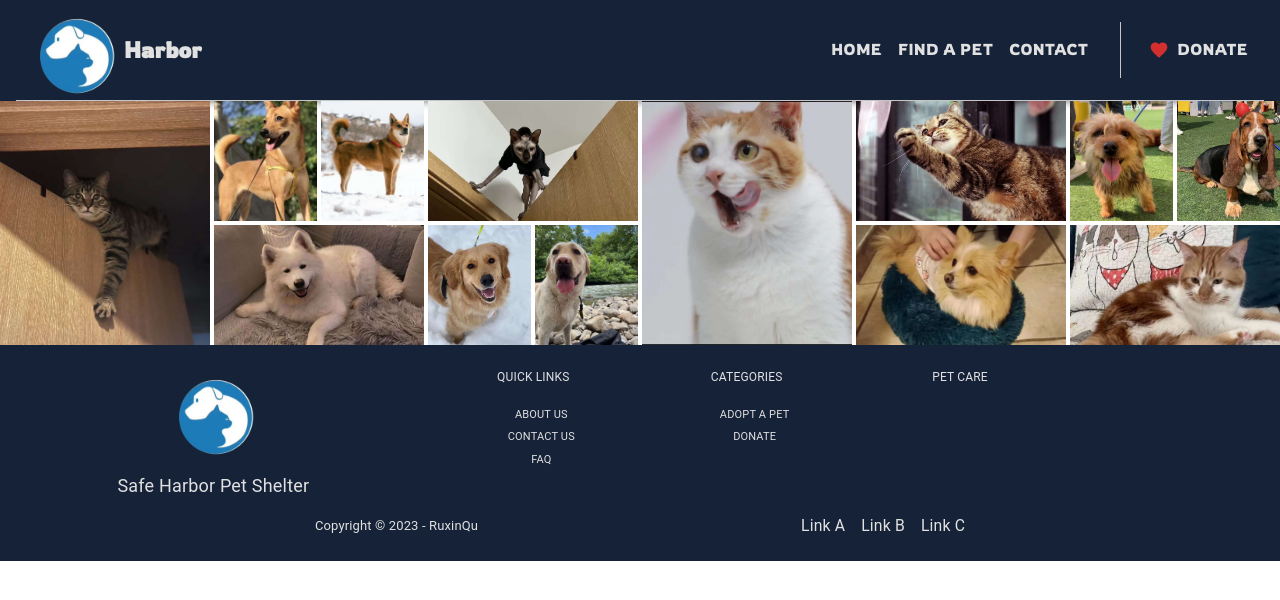
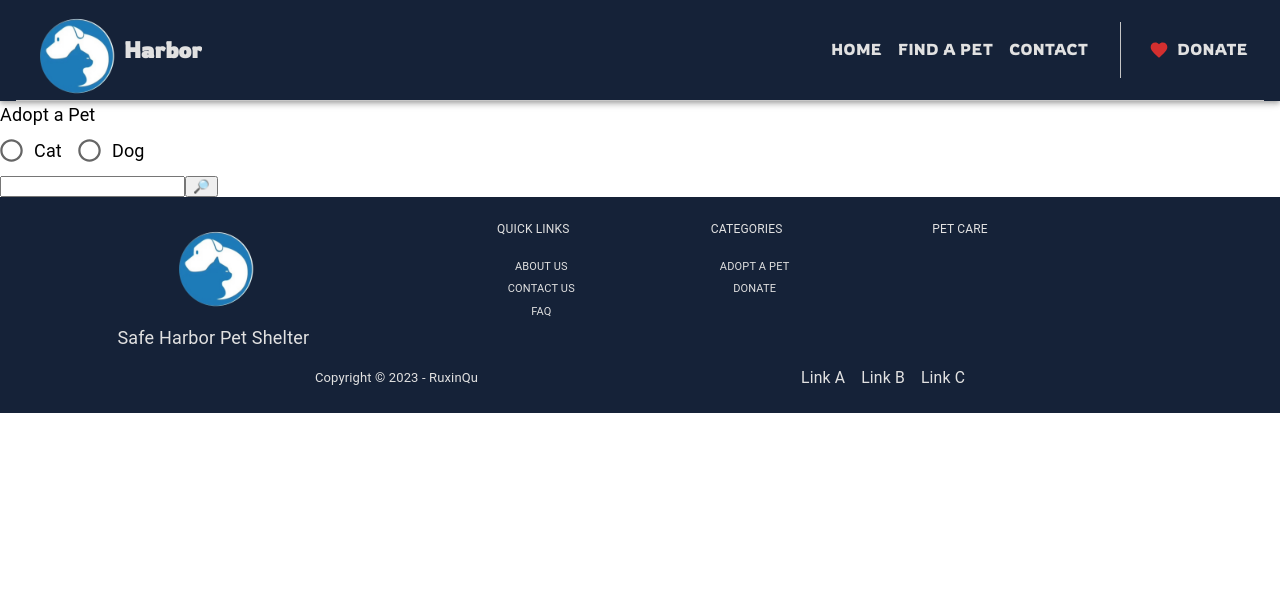
Before and after one commit to RuxinQu/safe-harbor-pet-shelter, a React (Create React App) app: page /adopt-a-pet in a window 1280 px wide. Shown: the top 600 px of the page. Built offline with nearby package versions, Linux system fonts and the light colour scheme.

Commit message:
add search bar

```diff
--- a/src/App.css
+++ b/src/App.css
@@ -30,7 +30,7 @@ html {
   padding-inline-start: 1ch;
 }
 
-@media (max-width: 1200px) {
+@media (max-width: 600px) {
   .home-img {
     clip-path: polygon(0% 0%, 100% 0%, 100% 100%, 0% 100%);
   }
--- a/src/components/Home/Hero.js
+++ b/src/components/Home/Hero.js
@@ -2,68 +2,61 @@ import React from "react";
 import Box from "@mui/material/Box";
 import Typography from "@mui/material/Typography";
 
+import ImageList from "@mui/material/ImageList";
+import ImageListItem from "@mui/material/ImageListItem";
+import useMediaQuery from "@mui/material/useMediaQuery";
+import { imageData } from "../../util/data";
+
+function srcset(image, size, rows = 1, cols = 1) {
+  return {
+    src: `${image}?w=${size * cols}&h=${size * rows}&fit=crop&auto=format`,
+    srcSet: `${image}?w=${size * cols}&h=${
+      size * rows
+    }&fit=crop&auto=format&dpr=2 2x`,
+  };
+}
+
 export const Hero = () => {
+  const matchesSm = useMediaQuery("(min-width:600px)");
+  const matchesMd = useMediaQuery("(min-width:900px)");
   return (
-    <Box
-      sx={{
-        display: "flex",
-        flexDirection: { xs: "column", lg: "row" },
-        backgroundColor: "#152238",
-      }}
-    >
-      <Box
+    <Box sx={{ backgroundColor: "#152238", py: { xs: 5, md: 10 } }}>
+      <Typography
+        color="#e1e1e1"
         sx={{
-          display: "flex",
-          justifyContent: { xs: "center", lg: "flex-end" },
-          alignItems: "center",
+          fontWeight: 800,
+          textAlign: "center",
+          fontSize: { xs: "1.5rem", sm: "2rem", lg: "3rem" },
+          pb: { xs: 5, md: 10 },
         }}
       >
-        <Typography
-          sx={{
-            color: "#e1e1e1",
-            fontWeight: 800,
-            textAlign: "center",
-            fontSize: { xs: "1.5rem", md: "2.5rem", xl: "4rem" },
-            padding: { xs: "3rem", lg: 0 },
-          }}
-        >
-          Adopt a furry friend?
-        </Typography>
-      </Box>
+        Adopt a Furry Friend?
+      </Typography>
 
       {/* banner wrapper */}
-      <Box
-        sx={{
-          display: "flex",
-          position: "relative",
-          width: { xs: "100%", lg: "80%" },
-        }}
+
+      {/* top curve banner */}
+      <ImageList
+        className="home-image"
+        sx={{ width: { sx: "100%", xl: "1400px" }, m: "0 auto" }}
+        variant="quilted"
+        cols={matchesMd ? 12 : 6}
+        rowHeight={matchesSm ? 120 : 60}
       >
-        {/* top curve banner */}
-        <Box
-          className="custom-shape-divider-top"
-          sx={{
-            display: { xs: "block", lg: "none" },
-            marginTop: -1,
-          }}
-        >
-          <svg xmlns="http://www.w3.org/2000/svg" viewBox="0 0 1440 320">
-            <path
-              fill="#152238"
-              fillOpacity="1"
-              d="M0,128L1440,32L1440,0L0,0Z"
-            ></path>
-          </svg>
-        </Box>
-        <img
-          className="home-img"
-          src="/bg-home.jpg"
-          alt="background"
-          style={{
-            width: "100%",
-          }}
-        />
-      </Box>
+        {imageData.map((item) => (
+          <ImageListItem
+            key={item.img}
+            cols={item.cols || 1}
+            rows={item.rows || 1}
+          >
+            <img
+              {...srcset(item.img, 121, item.rows, item.cols)}
+              alt={item.title}
+              loading="lazy"
+            />
+          </ImageListItem>
+        ))}
+      </ImageList>
     </Box>
   );
 };
--- a/src/components/Pet/index.js
+++ b/src/components/Pet/index.js
@@ -1,42 +1,28 @@
 import React from "react";
-import ImageList from "@mui/material/ImageList";
-import ImageListItem from "@mui/material/ImageListItem";
-import useMediaQuery from "@mui/material/useMediaQuery";
-import { imageData } from "../../util/data";
-
-function srcset(image, size, rows = 1, cols = 1) {
-  return {
-    src: `${image}?w=${size * cols}&h=${size * rows}&fit=crop&auto=format`,
-    srcSet: `${image}?w=${size * cols}&h=${
-      size * rows
-    }&fit=crop&auto=format&dpr=2 2x`,
-  };
-}
+import Box from "@mui/material/Box";
+import Typography from "@mui/material/Typography";
+import Radio from "@mui/material/Radio";
+import RadioGroup from "@mui/material/RadioGroup";
+import FormControlLabel from "@mui/material/FormControlLabel";
+import FormControl from "@mui/material/FormControl";
+import FormLabel from "@mui/material/FormLabel";
+import { Search } from "../Search";
 
 export const PetHero = () => {
-  const matchesSm = useMediaQuery("(min-width:600px)");
-  const matchesMd = useMediaQuery("(min-width:900px)");
-
   return (
-    <ImageList
-      sx={{ width: { sx: "100%", xl: "1400px" }, m: "0 auto" }}
-      variant="quilted"
-      cols={matchesMd ? 12 : 6}
-      rowHeight={matchesSm ? 120 : 60}
-    >
-      {imageData.map((item) => (
-        <ImageListItem
-          key={item.img}
-          cols={item.cols || 1}
-          rows={item.rows || 1}
+    <Box>
+      <Typography>Adopt a Pet</Typography>
+      <FormControl>
+        <RadioGroup
+          row
+          aria-labelledby="demo-row-radio-buttons-group-label"
+          name="row-radio-buttons-group"
         >
-          <img
-            {...srcset(item.img, 121, item.rows, item.cols)}
-            alt={item.title}
-            loading="lazy"
-          />
-        </ImageListItem>
-      ))}
-    </ImageList>
+          <FormControlLabel value="cat" control={<Radio />} label="Cat" />
+          <FormControlLabel value="dog" control={<Radio />} label="Dog" />
+        </RadioGroup>
+      </FormControl>
+      <Search />
+    </Box>
   );
 };
--- /dev/null
+++ b/src/components/Search.js
@@ -0,0 +1,32 @@
+import React, { useRef } from "react";
+import Box from "@mui/material/Box";
+import Input from "@mui/material/Input";
+// import useHistory here.
+import { useNavigate } from "react-router-dom";
+
+export const Search = () => {
+  // get the history object here
+  const navigate = useNavigate();
+
+  const searchInputRef = useRef();
+
+  const onSearchHandler = (e) => {
+    e.preventDefault();
+
+    const searchQuery = new URLSearchParams({
+      name: searchInputRef.current.value,
+    }).toString();
+
+    // imperatively redirect with history.push()
+    navigate("/search?" + searchQuery);
+  };
+
+  return (
+    <Box component="form" onSubmit={onSearchHandler} className="search-form">
+      <input type="text" className="search" ref={searchInputRef} />
+      <button type="submit" className="search-button">
+        🔎
+      </button>
+    </Box>
+  );
+};
--- a/src/util/data.js
+++ b/src/util/data.js
@@ -33,8 +33,8 @@ export const qna = [
 
 export const imageData = [
   {
-    img: "/assets/cat-on-door.JPG",
-    title: "cat on door",
+    img: "/assets/yellow-furry.JPG",
+    title: "dog smiling",
     rows: 2,
     cols: 2,
   },
@@ -48,7 +48,7 @@ export const imageData = [
   },
   {
     img: "/assets/flying-cat.JPG",
-    title: "samoyed laying down",
+    title: "cat standing on dog",
     cols: 2,
   },
   {
@@ -59,26 +59,26 @@ export const imageData = [
   },
   {
     img: "/assets/zheer-lihua.JPG",
-    title: "cat out of window",
+    title: "cat waving paws",
     cols: 2,
   },
   {
-    img: "/assets/yellow-furry.JPG",
-    title: "dog smiling",
+    img: "/assets/cat-on-door.JPG",
+    title: "cat laying on door",
   },
   {
-    img: "/assets/long-ear.JPG",
-    title: "long ear dog smiling",
+    img: "/assets/golden.JPG",
+    title: "golden retriever",
   },
   {
     img: "/assets/samoyed.JPG",
-    title: "black dog",
+    title: "samoyed laying down",
     rows: 1,
     cols: 2,
   },
   {
-    img: "/assets/golden.JPG",
-    title: "golden retriever smiling",
+    img: "/assets/corgi-smile.JPG",
+    title: "corgi big big smile",
   },
   {
     img: "/assets/lab.JPG",
```
Also changed, not shown: public/assets/long-ear.JPG (deleted), public/assets/ugly-cute.JPG (deleted).
